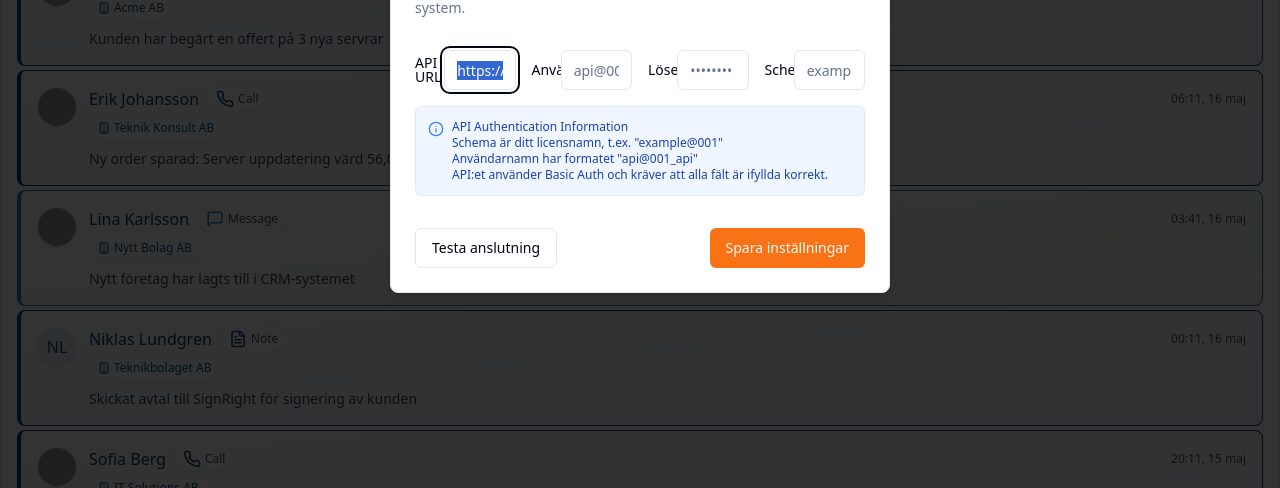
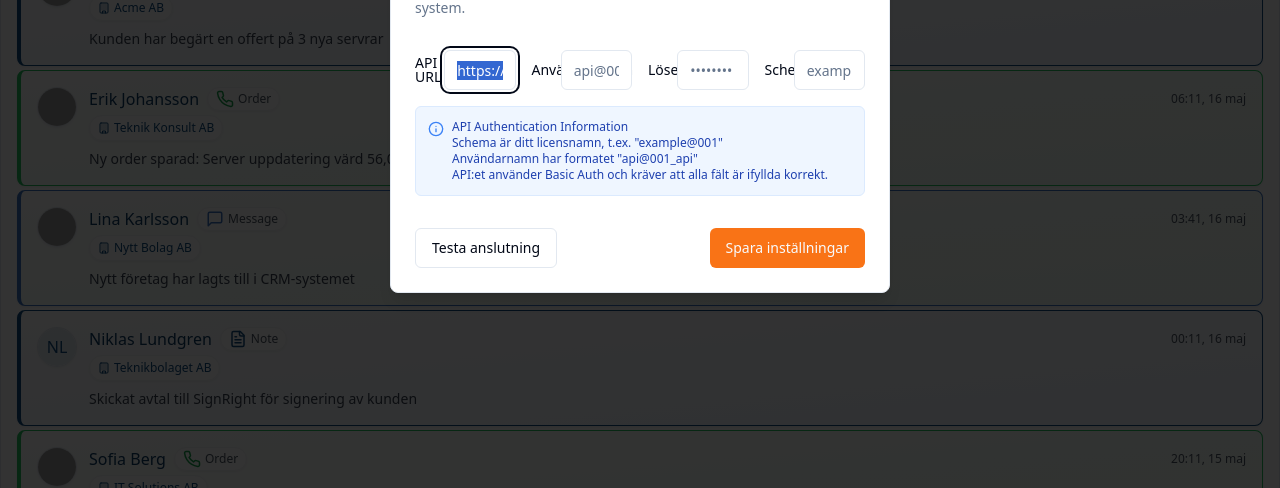
Before and after one commit to axebac01/aktivitet, a React (Vite) app: page /embed in a window 1280 px wide. Shown: the part 312-800 px from the top of the page. Built offline with nearby package versions, Linux system fonts and the light colour scheme; grey boxes are pictures that could not be loaded.

Commit message:
feat: Display orders in activity feed
-   Added order activities to the activity stream, sorted by creation date.
-   Styled order activities with green color.
-   Kept notes with blue color.

```diff
--- a/src/components/ActivityItem.tsx
+++ b/src/components/ActivityItem.tsx
@@ -37,7 +37,7 @@ export const ActivityItem: React.FC<ActivityItemProps> = ({
     switch (type) {
       case 'note': return <FileText size={18} className="text-crm-blue" />;
       case 'message': return <MessageSquare size={18} className="text-crm-lightBlue" />;
-      case 'call': return <Phone size={18} className="text-crm-navy" />;
+      case 'call': return <Phone size={18} className="text-green-600" />; // Changed to green for orders
       case 'task': return <CheckSquare size={18} className="text-crm-orange" />;
       default: return <MessageSquare size={18} className="text-crm-darkGray" />;
     }
@@ -65,7 +65,7 @@ export const ActivityItem: React.FC<ActivityItemProps> = ({
     switch (type) {
       case 'note': return 'bg-gradient-to-br from-white to-blue-50';
       case 'message': return 'bg-gradient-to-br from-white to-green-50';
-      case 'call': return 'bg-gradient-to-br from-white to-purple-50';
+      case 'call': return 'bg-gradient-to-br from-white to-green-50'; // Changed to green for orders
       case 'task': return 'bg-gradient-to-br from-white to-orange-50';
       default: return 'bg-gradient-to-br from-white to-gray-50';
     }
@@ -76,7 +76,7 @@ export const ActivityItem: React.FC<ActivityItemProps> = ({
     switch (type) {
       case 'note': return 'border-crm-blue';
       case 'message': return 'border-crm-lightBlue';
-      case 'call': return 'border-crm-navy';
+      case 'call': return 'border-green-500'; // Changed to green for orders
       case 'task': return 'border-crm-orange';
       default: return 'border-crm-darkGray';
     }
@@ -123,7 +123,9 @@ export const ActivityItem: React.FC<ActivityItemProps> = ({
                   </span>
                   <span className="text-xs bg-white/80 shadow-sm px-2 py-0.5 rounded-full flex items-center gap-1 border border-gray-100">
                     {getActivityIcon(activity.type)}
-                    <span className="capitalize font-medium text-crm-darkGray">{activity.type}</span>
+                    <span className="capitalize font-medium text-crm-darkGray">
+                      {activity.type === 'call' ? 'Order' : activity.type}
+                    </span>
                   </span>
                 </div>
                 <div className="text-xs text-crm-darkGray font-medium">{formattedTime}</div>
--- a/src/services/crmApi.ts
+++ b/src/services/crmApi.ts
@@ -737,7 +737,7 @@ class CrmApiService {
       id: `order-${order.id || Date.now()}`, // Unique ID to avoid conflicts
       type: 'call', // Using 'call' type since we don't have an 'order' type
       content: `Order ${order.orderNumber || 'utan nummer'} skapad med status: ${order.status || 'okänd'}`,
-      timestamp: order.created || new Date().toISOString(),
+      timestamp: order.created || new Date().toISOString(), // Ensure we're using the order's created date
       user: {
         id: order.createdBy || 'unknown',
         name: userName,
```
